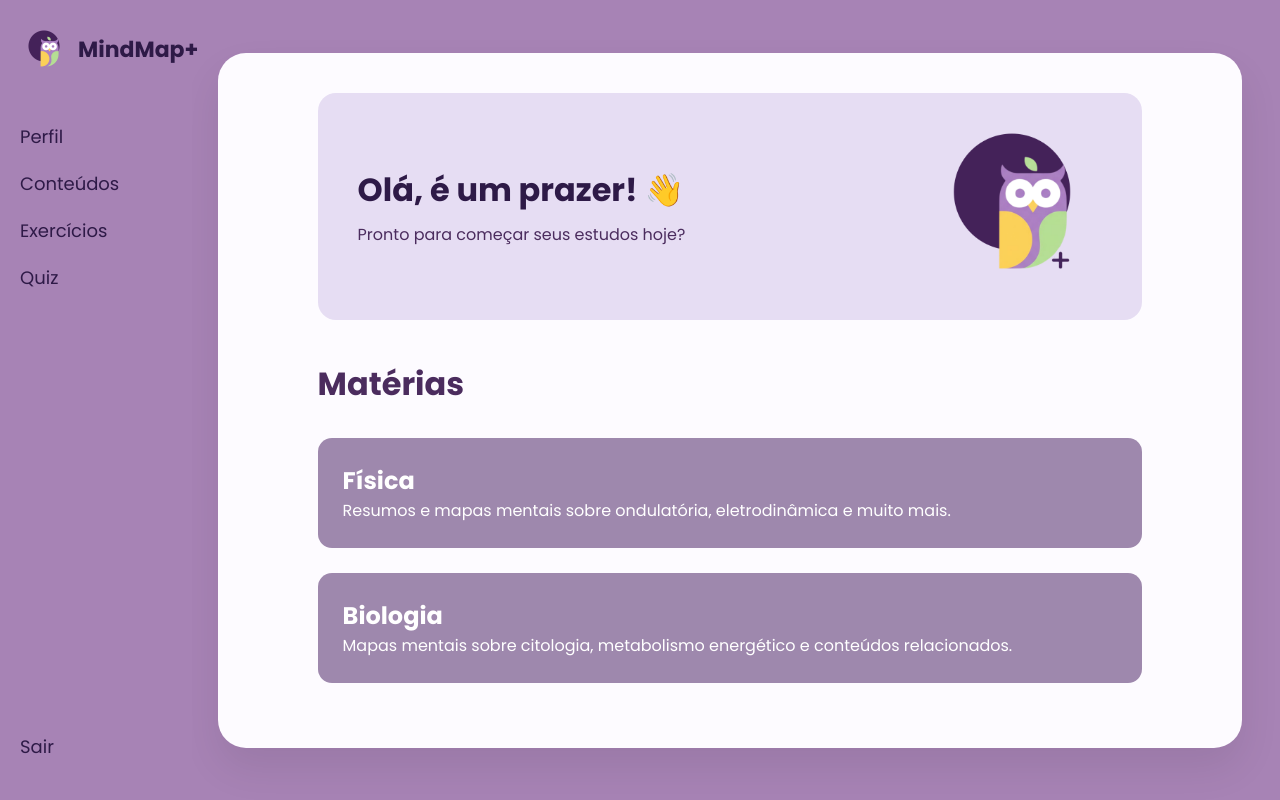
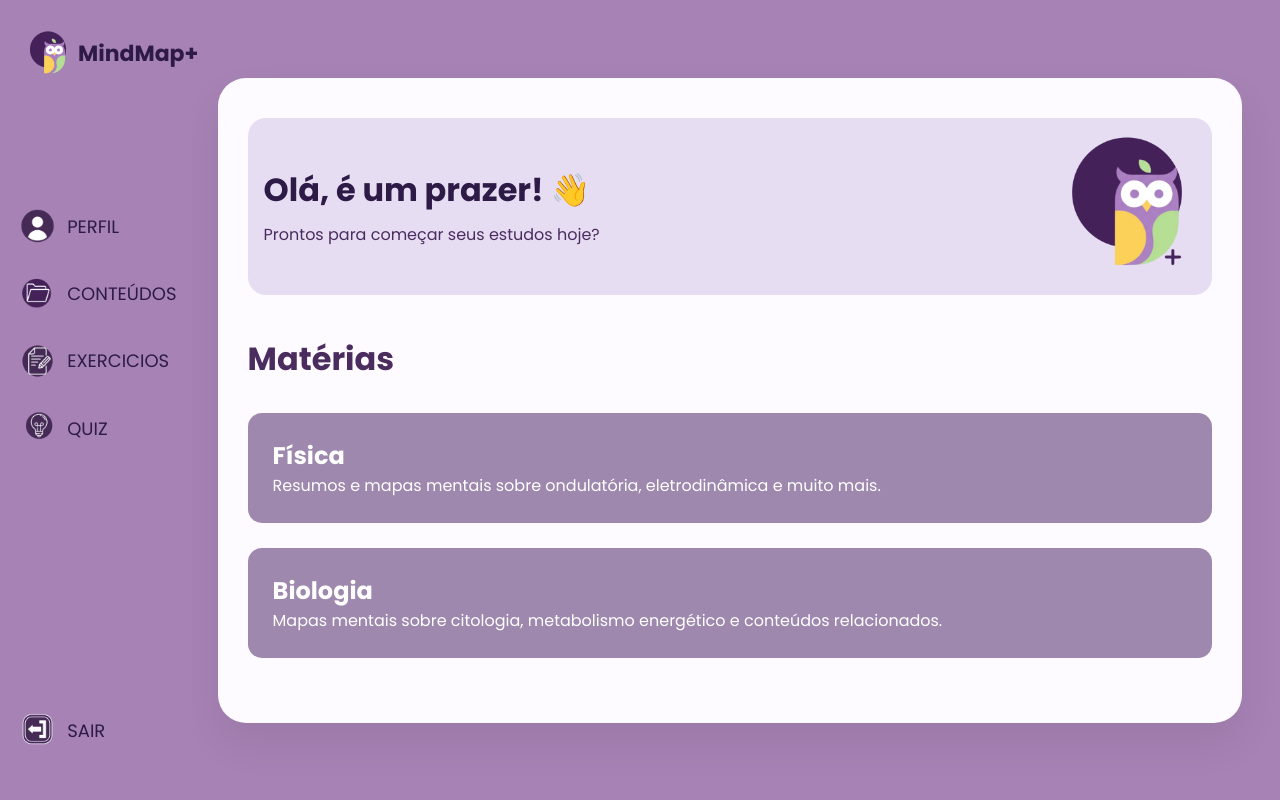
Before and after one commit to m4r1-programadora/MindMap-, a Flask app: page /materias in a window 1280 px wide. Run offline with Flask 3, Linux system fonts and the light colour scheme.

Commit message:
arrumando a sidebar

```diff
--- a/static/layout.css
+++ b/static/layout.css
@@ -23,15 +23,15 @@ body {
 .logo-area {
     display: flex;
     align-items: center;
-    gap: 10px;
+    gap: 2px;
     color: #2E1A47;
     font-size: 22px;
     font-weight: bold;
-    margin-bottom: 50px;
+    margin-bottom: 8rem;
 }
 
 .logo-area img {
-    width: 3rem;
+    width: 3.5rem;
 }
 
 /* MENU */
@@ -43,6 +43,7 @@ body {
 
 .menu li {
     margin: 20px 0;
+    margin-bottom: 2rem;
 }
 
 .menu li a {
@@ -60,12 +61,20 @@ body {
     opacity: 0.8;
 }
 
+.menu li a img {
+    width: 2.2rem;
+    height: 2.2rem;
+}
+
 /* BOTÃO SAIR */
 .menu .sair {
     position: absolute;
     bottom: 20px;
     left: 20px;
 }
+
+
+
 
 /* ▬▬▬▬▬▬▬▬ CONTEÚDO ▬▬▬▬▬▬▬▬ */
 
@@ -76,7 +85,7 @@ body {
     margin-right: 3%;
     background-color: #FDFBFF;
     border-radius: 28px;
-    padding: 40px 100px;
+    padding: 40px 30px;
 
     width: 85%;
     max-width: none;
@@ -114,7 +123,7 @@ h1 {
 .welcome-card {
     background-color: #E6DDF3;
     border-radius: 18px;
-    padding: 20px 40px;
+    padding-left: 1rem;
     display: flex;
     align-items: center;
     justify-content: space-between;
@@ -137,7 +146,7 @@ h1 {
 }
 
 .welcome-image img {
-    width: 180px;
+    width: 170px;
 }
 
 /* ▬▬▬▬▬▬▬▬ LISTA DE EXERCÍCIOS ▬▬▬▬▬▬▬▬ */
--- a/templates/layout.html
+++ b/templates/layout.html
@@ -18,14 +18,44 @@
         </div>
 
         <ul class="menu">
-            <li><a href="/perfil">Perfil</a></li>
-            <li><a href="/materias">Conteúdos</a></li>
-            <li><a href="/exercicios">Exercícios</a></li>
-            <li><a href="/quiz">Quiz</a></li>
+            <li>
+                <a href="/perfil">
+                    <img src="{{ url_for('static', filename='icon/perfil.png') }}">
+                    <span>PERFIL</span>
+                </a>
+            </li>
+
+            <li>
+                <a href="/materias">
+                    <img src="{{ url_for('static', filename='icon/conteudos.png') }}">
+                    <span>CONTEÚDOS</span>
+                </a>
+            </li>
+
+            <li>
+                <a href="/exercicios">
+                    <img src="{{ url_for('static', filename='icon/exercicios.png') }}">
+                    <span>EXERCICIOS</span>
+                </a>
+            </li>
+
+            <li>
+                <a href="/quiz">
+                    <img src="{{ url_for('static', filename='icon/quiz.png') }}">
+                    <span>QUIZ</span>
+                </a>
+            </li>
+
             <li class="sair">
-                <a href="{{ url_for('logout') }}">Sair</a>
+                <a href="{{ url_for('logout') }}">
+                    <img src="{{ url_for('static', filename='icon/sair.png') }}">
+                    <span>SAIR</span>
+                </a>
             </li>
         </ul>
+
+
+
     </div>
 
     <!-- CONTEÚDO -->
--- a/templates/materias.html
+++ b/templates/materias.html
@@ -5,7 +5,7 @@
 <div class="welcome-card">
     <div class="welcome-text">
         <h2>Olá, é um prazer! 👋</h2>
-        <p>Pronto para começar seus estudos hoje?</p>
+        <p>Prontos para começar seus estudos hoje?</p>
     </div>
 
     <div class="welcome-image">
```
Also changed, not shown: static/icon/conteudos.png (added), static/icon/exercicios.png (added), static/icon/perfil.png (added), static/icon/quiz.png (added), static/icon/sair.png (added).
